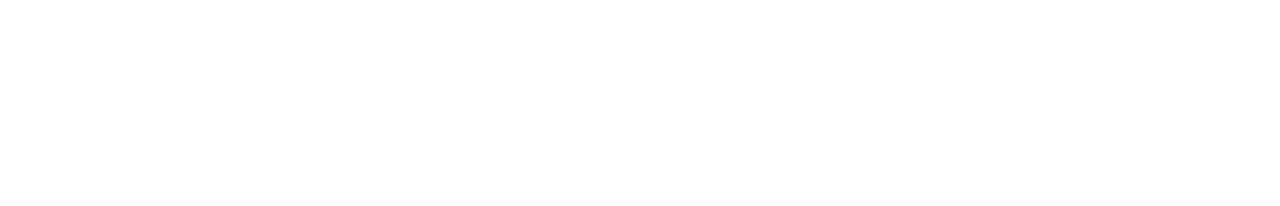
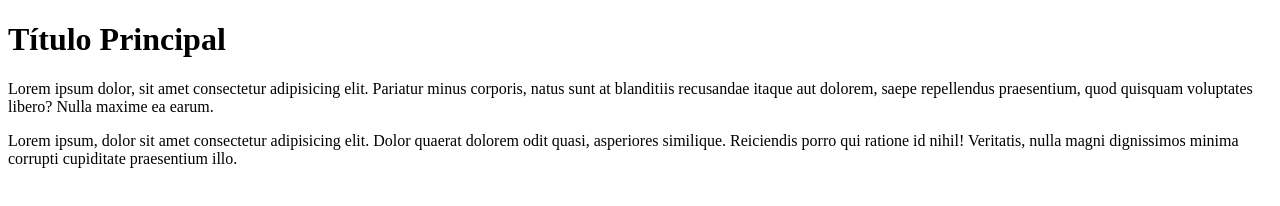
Before and after one commit to HolguerAndradeB/BannerAnimado, a plain HTML site: page index.html in a window 1280 px wide. Drawn offline with Linux system fonts and the light colour scheme.

Commit message:
Se agrego contenido al index desde la rama Test

```diff
--- a/index.html
+++ b/index.html
@@ -12,6 +12,15 @@
 <body>
   <div class="banner">
   </div>
+  <div>
+    <h1>Título Principal</h1>
+    <p>Lorem ipsum dolor, sit amet consectetur adipisicing elit. Pariatur minus corporis, natus sunt at blanditiis
+      recusandae itaque aut dolorem, saepe repellendus praesentium, quod quisquam voluptates libero? Nulla maxime ea
+      earum.</p>
+    <p>Lorem ipsum, dolor sit amet consectetur adipisicing elit. Dolor quaerat dolorem odit quasi, asperiores similique.
+      Reiciendis porro qui ratione id nihil! Veritatis, nulla magni dignissimos minima corrupti cupiditate praesentium
+      illo.</p>
+  </div>
 
 </body>
 
```
